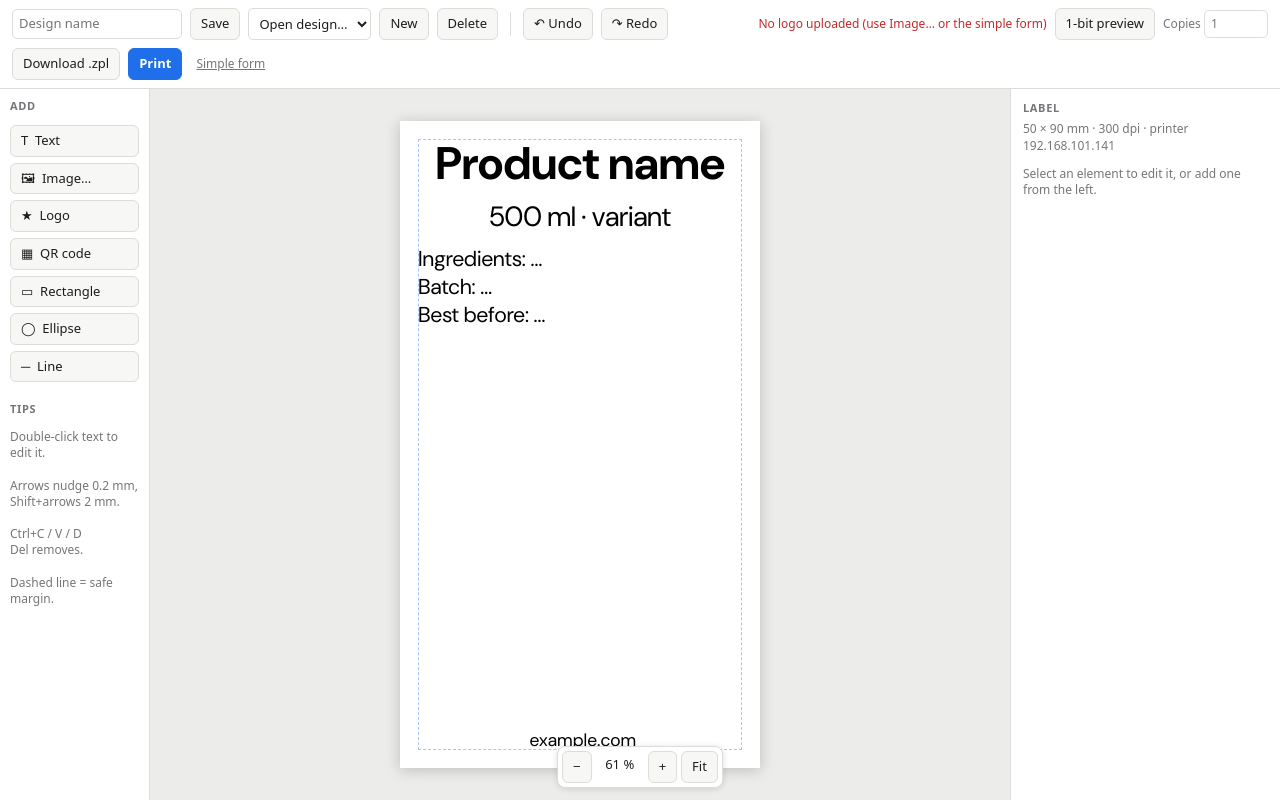
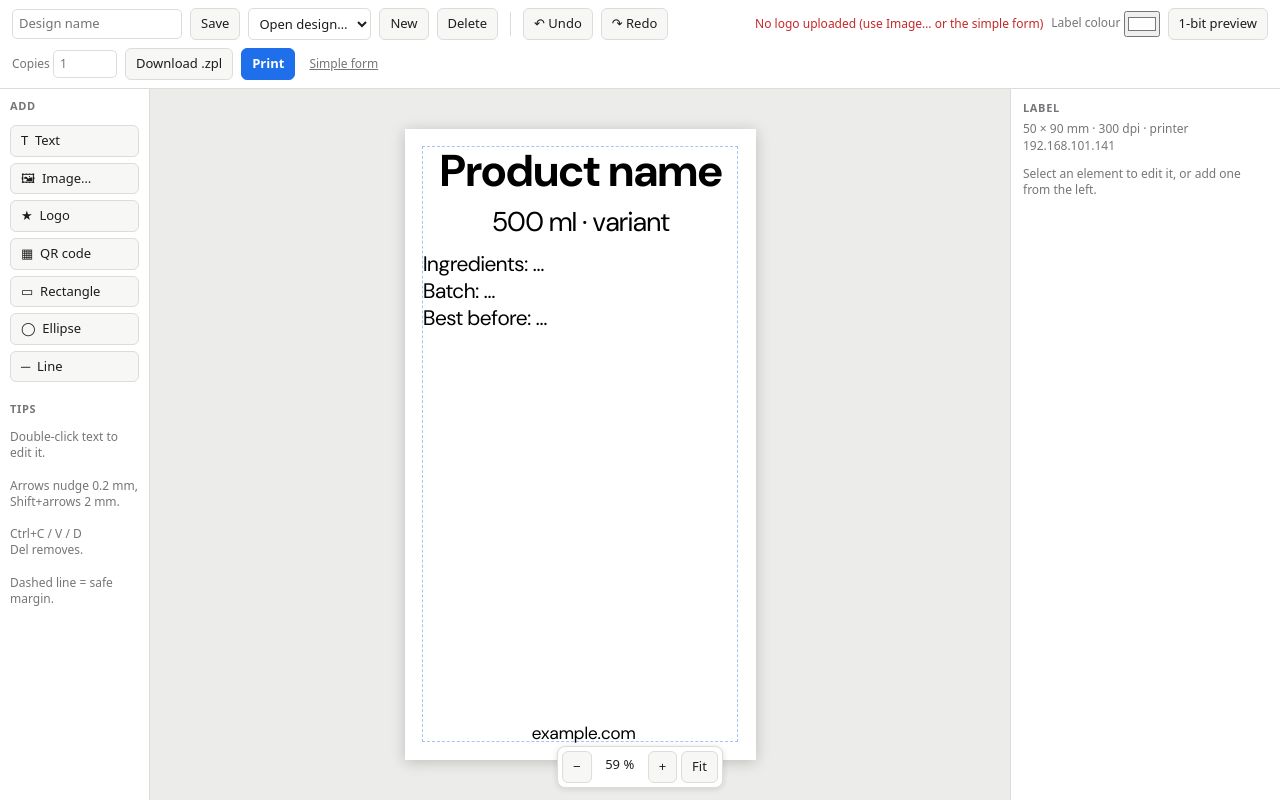
Before and after one commit to Huml-YG/Open-ZPL-Designer, a Flask app: page / in a window 1280 px wide. Run offline with Flask 3, Linux system fonts and the light colour scheme; data that the repository does not hold is empty.

Commit message:
Add label colour picker for previewing coloured label stock
The design still renders on white (and always prints black on white);
the editor multiplies it over the chosen colour and the 1-bit preview
shows unprinted dots in it. The colour is saved per design as
labelColor.

Co-Authored-By: Claude Opus 5.5 <noreply@anthropic.com>

```diff
--- a/templates/editor.html
+++ b/templates/editor.html
@@ -19,6 +19,8 @@
   #props { grid-area:props; background:var(--panel); border-left:1px solid var(--line); padding:12px; overflow:auto; }
   #stage { grid-area:stage; overflow:auto; display:flex; align-items:center; justify-content:center; padding:24px; position:relative; }
   #wrap { position:relative; box-shadow:0 2px 14px #0003; background:#fff; flex:none; }
+  /* Design renders on white; multiply lets the label colour show wherever no ink is printed. */
+  #wrap .lower-canvas { mix-blend-mode:multiply; }
   .guide-margin { position:absolute; border:1px dashed #1f6feb66; pointer-events:none; }
   .snap { position:absolute; background:#e91e63; pointer-events:none; display:none; }
   #bitmap { position:absolute; inset:0; width:100%; height:100%; image-rendering:pixelated; display:none; pointer-events:none; background:#fff; }
@@ -57,6 +59,7 @@
   <button id="redo" title="Ctrl+Y">↷ Redo</button>
   <span class="grow"></span>
   <span id="status"></span>
+  <label class="hint" title="Colour of your label stock - preview only, the printer prints black only">Label colour <input type="color" id="bg" value="#ffffff" style="width:36px;height:26px;padding:1px;vertical-align:middle"></label>
   <button id="preview" title="Show exactly what the printer gets">1-bit preview</button>
   <label class="hint">Copies <input type="number" id="copies" value="1" min="1" max="9999" style="width:64px"></label>
   <button id="dl">Download .zpl</button>
@@ -538,7 +541,7 @@ function snapshot(mode) {   // mode 'typing' = debounce, otherwise immediate
   if (restoring) return;
   clearTimeout(snapTimer);
   const take = () => {
-    const s = JSON.stringify(canvas.toJSON(PROPS));
+    const s = JSON.stringify(designJSON());
     if (hist[hi] === s) return;
     hist = hist.slice(0, hi + 1); hist.push(s);
     if (hist.length > 60) hist.shift();
@@ -548,10 +551,17 @@ function snapshot(mode) {   // mode 'typing' = debounce, otherwise immediate
   };
   mode === 'typing' ? snapTimer = setTimeout(take, 400) : take();
 }
+// Design file = Fabric JSON + labelColor (preview-only colour of the label stock).
+function designJSON() { return { ...canvas.toJSON(PROPS), labelColor: $('bg').value }; }
+function setLabelColor(c) { $('bg').value = c; $('wrap').style.background = c; if (previewOn) updateBitmap(); }
+
 function loadJSON(json) {
   restoring = true;
+  if (typeof json === 'string') json = JSON.parse(json);
+  json = { ...json, background: '#ffffff' };
   return new Promise(res => canvas.loadFromJSON(json, () => {
     canvas.getObjects().forEach(setupObject);
+    setLabelColor(toHexColor(json.labelColor));
     canvas.renderAll(); restoring = false; refreshPanel(); res();
   }));
 }
@@ -588,7 +598,17 @@ async function sendTo(url) {
 }
 
 let previewOn = false;
-async function updateBitmap() { $('bitmap').src = (await exportBitmap()).toDataURL(); }
+// The printed bitmap with unprinted (white) dots shown in the label colour.
+async function updateBitmap() {
+  const el = await exportBitmap(), bg = new fabric.Color($('bg').value).getSource();
+  const ctx = el.getContext('2d'), d = ctx.getImageData(0, 0, el.width, el.height), p = d.data;
+  for (let i = 0; i < p.length; i += 4) if (p[i] === 255) { p[i] = bg[0]; p[i + 1] = bg[1]; p[i + 2] = bg[2]; }
+  ctx.putImageData(d, 0, 0);
+  $('bitmap').src = el.toDataURL();
+}
+function toHexColor(c) {
+  try { return '#' + new fabric.Color(c || '#ffffff').toHex().toLowerCase(); } catch { return '#ffffff'; }
+}
 
 // ----------------------------------------------------------- saved designs ---
 async function refreshDesignList() {
@@ -661,6 +681,9 @@ function wireUI() {
   shapeProp('sWidth', (o, v) => o.set('strokeWidth', mm(Math.max(0, parseFloat(v) || 0))));
   shapeProp('sRadius', (o, v) => { const r = mm(Math.max(0, parseFloat(v) || 0)); o.set({ rx: r, ry: r }); });
 
+  // Label colour: preview only. exportBitmap() always renders on white, so it never prints.
+  $('bg').addEventListener('input', () => setLabelColor($('bg').value));
+  $('bg').addEventListener('change', () => snapshot());
   $('undo').onclick = undo; $('redo').onclick = redo;
   $('zoomIn').onclick = () => applyZoom(zoom * 1.25);
   $('zoomOut').onclick = () => applyZoom(zoom / 1.25);
@@ -689,7 +712,7 @@ function wireUI() {
   $('save').onclick = async () => {
     const name = $('name').value.trim();
     if (!name) { setStatus('Enter a design name first', 'err'); $('name').focus(); return; }
-    const r = await fetch('/api/designs/' + encodeURIComponent(name), { method: 'PUT', headers: { 'Content-Type': 'application/json' }, body: JSON.stringify(canvas.toJSON(PROPS)) });
+    const r = await fetch('/api/designs/' + encodeURIComponent(name), { method: 'PUT', headers: { 'Content-Type': 'application/json' }, body: JSON.stringify(designJSON()) });
     r.ok ? setStatus(`Saved “${name}”`, 'ok') : setStatus('Save failed (name: letters, numbers, space, - _ .)', 'err');
     refreshDesignList(); persist();
   };
```
